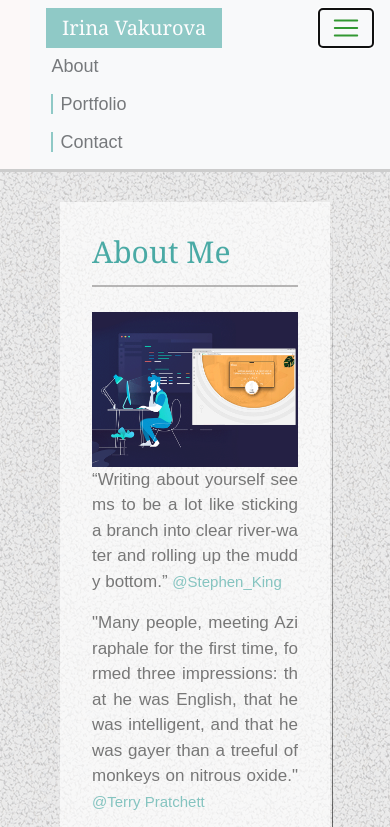
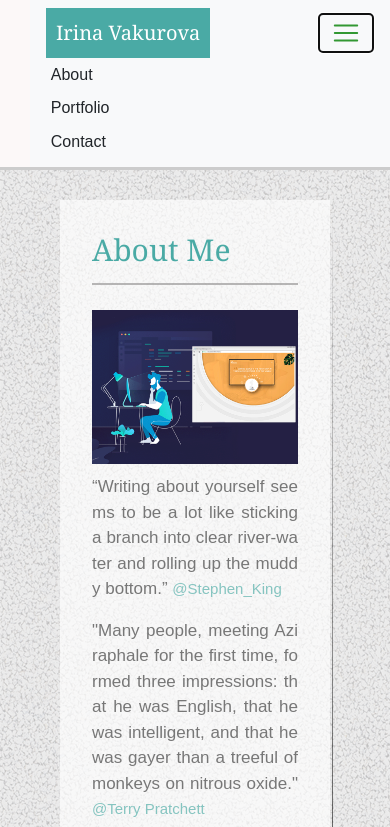
Before and after one commit to vaniri/Bootstrap-Portfolio, a plain HTML site: page index.html in a window 390 px wide. Both pictures are taken after a click on the button 346 px from the left and 28 px from the top of the page. Shown: the top 827 px of the page. Drawn offline with nearby package versions, Linux system fonts and the light colour scheme.

Commit message:
fix a:hover style

```diff
--- a/assets/css/style.css
+++ b/assets/css/style.css
@@ -22,6 +22,7 @@ header {
   font-size: 20px;
   font-weight: 200;
   color: #fff;
+  padding: 0.5em;
   background: #4aaaa5;
 }
 
@@ -29,6 +30,7 @@ header {
   max-width: 960px;
   margin-left: 30px;
 }
+
 .navbar-collapse {
   justify-content: flex-end;
 }
@@ -56,40 +58,23 @@ label:hover {
   margin-right: 0.4em;
 }
 
+.dropdown-item:hover {
+  cursor: pointer;
+  color: #4aaaa5;
+  text-decoration: underline;
+  opacity: 1;
+}
+
 hr {
   border: 1px solid #969595aa;
   margin-top: 15px;
   margin-bottom: 15px;
 }
 
-li {
-  display: inline;
-}
-
-header a,
-a:active {
-  border: none;
-  color: #777777;
-  padding: 0.2em 0.8em 0.2em 0.8em;
-  text-align: center;
-  text-decoration: none;
-  display: inline-block;
-  font-size: 18px;
-  font-weight: 200;
-  opacity: 0.6;
-  transition: 0.3s;
-}
-
-header a:hover {
-  cursor: pointer;
-  color: #4aaaa5;
-  text-decoration: underline;
-  opacity: 1;
-}
-
 .img-box {
   margin-top: 10px;
 }
+
 #bio-photo {
   position: relative;
   width: 100%;
@@ -271,6 +256,13 @@ input[type="text"] {
   background-image: -o-linear-gradient(right, #000, transparent);
 }
 
-/* #submit-btn:hover {
-  opacity: 0.7;
-} */
+@media only screen and (max-width: 991px) {
+  .dropdown-item:not(:first-child):before {
+    border-right: none;
+    content: none;
+    margin-right: 0.4em;
+  }
+  #bio-photo {
+    margin-bottom: 10px;
+  }
+}
```
Also changed, not shown: contact.html (+1 -2 lines), index.html (+7 -13 lines), portfolio.html (+1 -2 lines).
